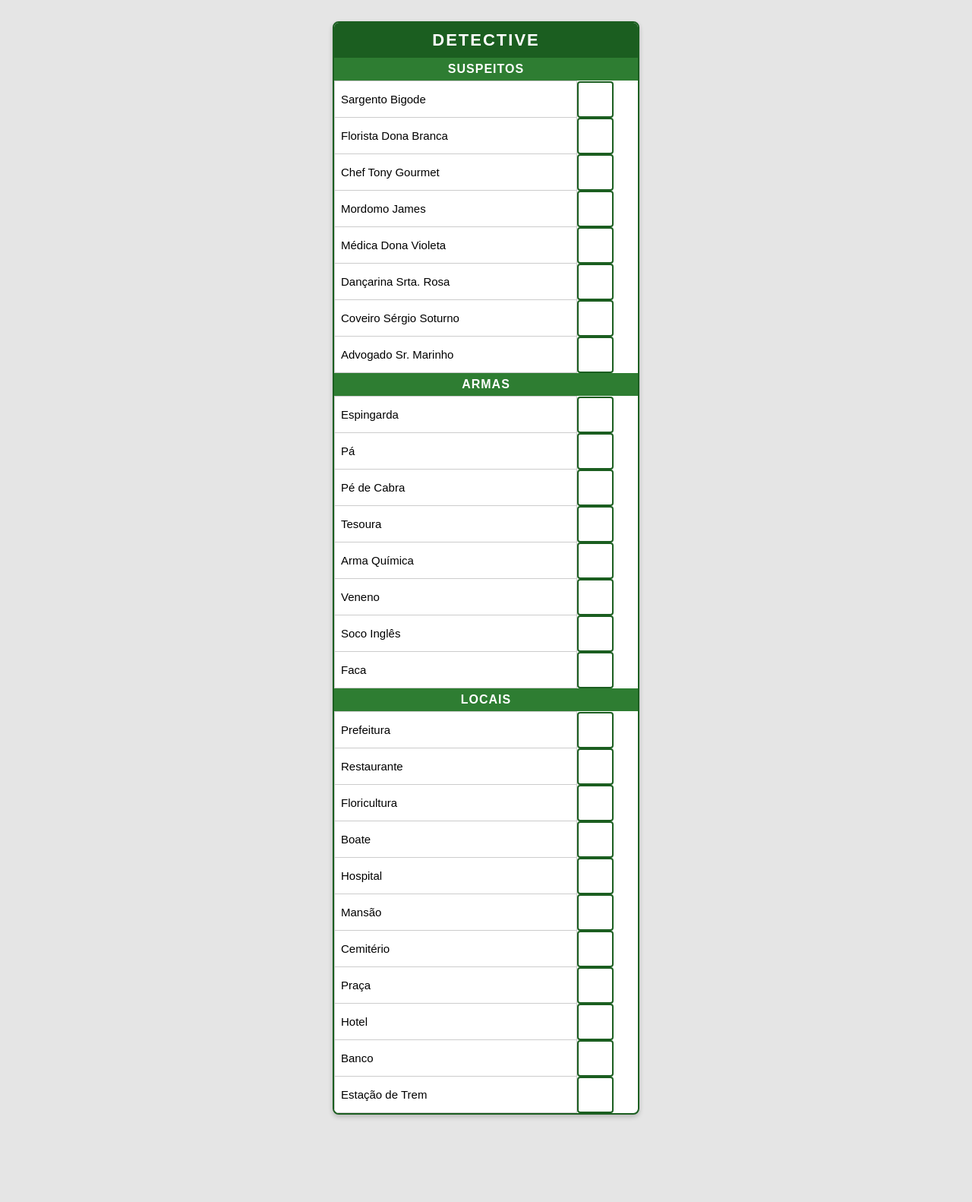
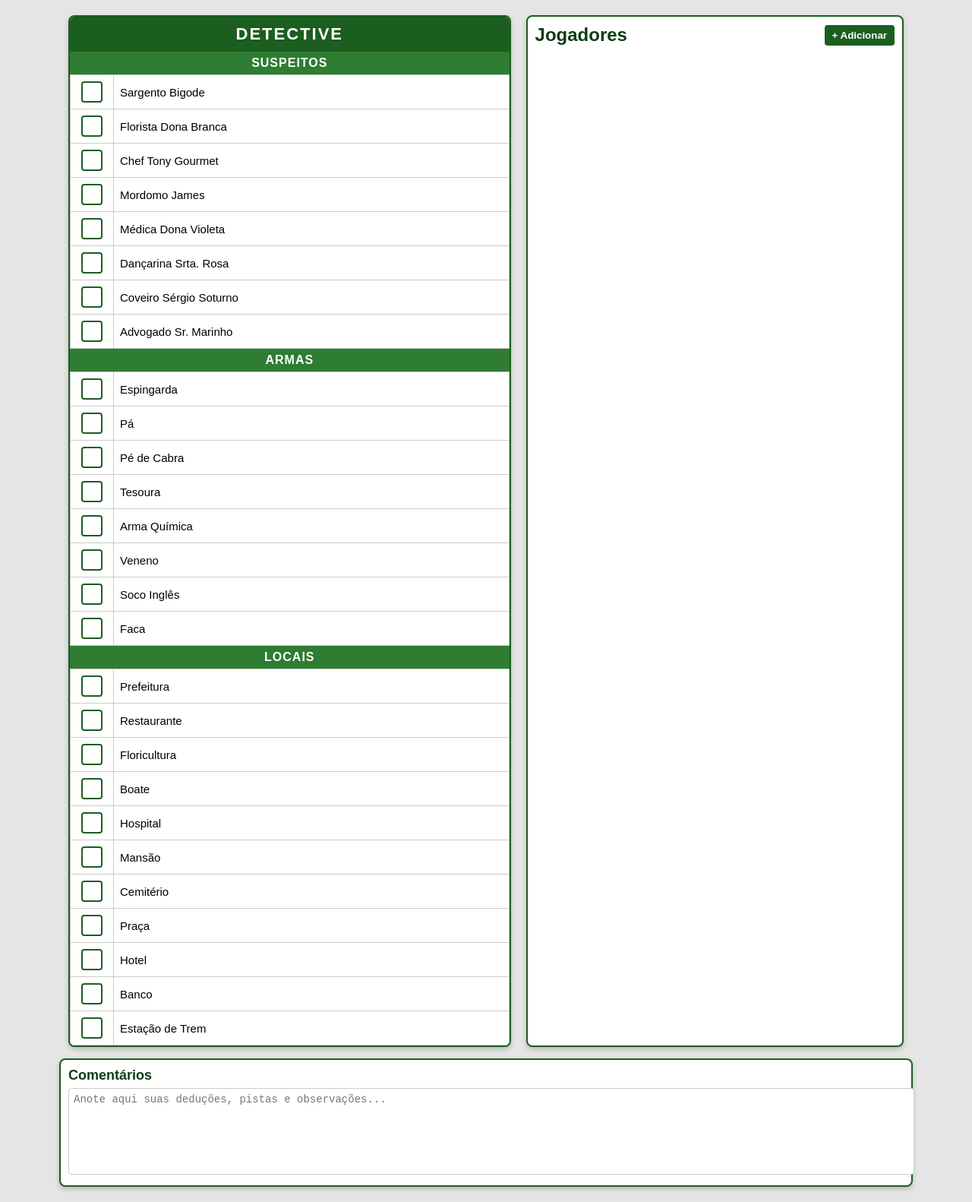
Before and after one commit to gabrielfkm/FinalBD_N2, a plain HTML site: page index.html in a window 1280 px wide. Shown: the whole page at 76% size. Before the commit the page ends 1495 px from the top, so only its background shows below. Drawn offline with Linux system fonts and the light colour scheme.

Commit message:
Update index.html

```diff
--- a/index.html
+++ b/index.html
@@ -9,21 +9,30 @@
       --verde: #1b5e20;
       --verde-claro: #2e7d32;
       --verde-escuro: #0d3d14;
+      --cinza: #f5f5f5;
     }
 
     body {
       font-family: Arial, sans-serif;
       background: #e5e5e5;
       display: flex;
-      justify-content: center;
+      flex-direction: column;
+      align-items: center;
       padding: 20px;
+      margin: 0;
+    }
+
+    .container {
+      display: flex;
+      gap: 20px;
+      width: 100%;
+      max-width: 1100px;
     }
 
     .cartela {
       background: white;
       border: 2px solid var(--verde);
-      width: 100%;
-      max-width: 400px;
+      width: 55%;
       box-shadow: 0 3px 6px rgba(0,0,0,0.2);
       border-radius: 8px;
       overflow: hidden;
@@ -61,12 +70,13 @@
     }
 
     td:first-child {
-      width: 80%;
+      width: 40px;
+      text-align: center;
     }
 
     .checkbox {
-      width: 28px;
-      height: 28px;
+      width: 24px;
+      height: 24px;
       border: 2px solid var(--verde);
       border-radius: 4px;
       cursor: pointer;
@@ -78,6 +88,7 @@
       user-select: none;
       color: transparent;
       transition: all 0.2s;
+      margin: auto;
     }
 
     .checked {
@@ -85,79 +96,261 @@
       color: white;
     }
 
-    /* Responsividade */
-    @media (max-width: 500px) {
-      .cartela {
-        max-width: 95%;
+    /* Área de jogadores */
+    .jogadores {
+      background: white;
+      border: 2px solid var(--verde);
+      width: 45%;
+      box-shadow: 0 3px 6px rgba(0,0,0,0.2);
+      border-radius: 8px;
+      padding: 10px;
+      display: flex;
+      flex-direction: column;
+      gap: 10px;
     }
 
-      td {
-        font-size: 14px;
-        padding: 6px;
+    .jogadores-header {
+      display: flex;
+      justify-content: space-between;
+      align-items: center;
+      margin-bottom: 10px;
     }
 
-      .checkbox {
-        width: 24px;
-        height: 24px;
-        font-size: 16px;
+    .jogadores-header h2 {
+      margin: 0;
+      color: var(--verde-escuro);
+    }
+
+    .btn-add {
+      padding: 6px 10px;
+      background: var(--verde);
+      color: white;
+      border: none;
+      border-radius: 4px;
+      cursor: pointer;
+      font-weight: bold;
+      transition: 0.3s;
+    }
+
+    .btn-add:hover {
+      background: var(--verde-claro);
+    }
+
+    .jogador {
+      background: var(--cinza);
+      border-radius: 8px;
+      overflow: hidden;
+      box-shadow: 0 2px 4px rgba(0,0,0,0.1);
+    }
+
+    .jogador-header {
+      background: var(--verde-claro);
+      color: white;
+      padding: 10px;
+      display: flex;
+      justify-content: space-between;
+      align-items: center;
+      cursor: pointer;
+    }
+
+    .jogador-header h3 {
+      margin: 0;
+    }
+
+    .btn-remove {
+      background: #c62828;
+      border: none;
+      color: white;
+      padding: 4px 8px;
+      border-radius: 4px;
+      cursor: pointer;
+      font-size: 13px;
+    }
+
+    .btn-remove:hover {
+      background: #b71c1c;
+    }
+
+    .jogador-body {
+      display: none;
+      padding: 10px;
+      background: white;
+      border-top: 1px solid #ccc;
+    }
+
+    .categoria {
+      margin-bottom: 10px;
+    }
+
+    .categoria h4 {
+      margin-bottom: 6px;
+      color: var(--verde-escuro);
+    }
+
+    .categoria label {
+      display: flex;
+      align-items: center;
+      gap: 8px;
+      margin-bottom: 4px;
+      cursor: pointer;
+    }
+
+    .comentarios {
+      margin-top: 15px;
+      background: white;
+      border: 2px solid var(--verde);
+      border-radius: 8px;
+      padding: 10px;
+      box-shadow: 0 3px 6px rgba(0,0,0,0.2);
+      max-width: 1100px;
+      width: 100%;
+    }
+
+    .comentarios h3 {
+      margin: 0 0 6px 0;
+      font-size: 18px;
+      color: var(--verde-escuro);
+    }
+
+    .comentarios textarea {
+      width: 100%;
+      height: 100px;
+      border: 1px solid #ccc;
+      border-radius: 4px;
+      padding: 6px;
+      font-size: 14px;
+      resize: none;
+    }
+
+    @media (max-width: 900px) {
+      .container {
+        flex-direction: column;
+      }
+      .cartela, .jogadores {
+        width: 100%;
       }
     }
   </style>
 </head>
 <body>
+  <div class="container">
+    <!-- Cartela -->
     <div class="cartela">
       <div class="titulo">DETECTIVE</div>
 
       <!-- Suspeitos -->
       <div class="secao-nome">SUSPEITOS</div>
       <table>
-      <tr><td>Sargento Bigode</td><td class="checkbox">X</td></tr>
-      <tr><td>Florista Dona Branca</td><td class="checkbox">X</td></tr>
-      <tr><td>Chef Tony Gourmet</td><td class="checkbox">X</td></tr>
-      <tr><td>Mordomo James</td><td class="checkbox">X</td></tr>
-      <tr><td>Médica Dona Violeta</td><td class="checkbox">X</td></tr>
-      <tr><td>Dançarina Srta. Rosa</td><td class="checkbox">X</td></tr>
-      <tr><td>Coveiro Sérgio Soturno</td><td class="checkbox">X</td></tr>
-      <tr><td>Advogado Sr. Marinho</td><td class="checkbox">X</td></tr>
+        <tr><td><div class="checkbox"></div></td><td>Sargento Bigode</td></tr>
+        <tr><td><div class="checkbox"></div></td><td>Florista Dona Branca</td></tr>
+        <tr><td><div class="checkbox"></div></td><td>Chef Tony Gourmet</td></tr>
+        <tr><td><div class="checkbox"></div></td><td>Mordomo James</td></tr>
+        <tr><td><div class="checkbox"></div></td><td>Médica Dona Violeta</td></tr>
+        <tr><td><div class="checkbox"></div></td><td>Dançarina Srta. Rosa</td></tr>
+        <tr><td><div class="checkbox"></div></td><td>Coveiro Sérgio Soturno</td></tr>
+        <tr><td><div class="checkbox"></div></td><td>Advogado Sr. Marinho</td></tr>
       </table>
 
       <!-- Armas -->
       <div class="secao-nome">ARMAS</div>
       <table>
-      <tr><td>Espingarda</td><td class="checkbox">X</td></tr>
-      <tr><td>Pá</td><td class="checkbox">X</td></tr>
-      <tr><td>Pé de Cabra</td><td class="checkbox">X</td></tr>
-      <tr><td>Tesoura</td><td class="checkbox">X</td></tr>
-      <tr><td>Arma Química</td><td class="checkbox">X</td></tr>
-      <tr><td>Veneno</td><td class="checkbox">X</td></tr>
-      <tr><td>Soco Inglês</td><td class="checkbox">X</td></tr>
-      <tr><td>Faca</td><td class="checkbox">X</td></tr>
+        <tr><td><div class="checkbox"></div></td><td>Espingarda</td></tr>
+        <tr><td><div class="checkbox"></div></td><td>Pá</td></tr>
+        <tr><td><div class="checkbox"></div></td><td>Pé de Cabra</td></tr>
+        <tr><td><div class="checkbox"></div></td><td>Tesoura</td></tr>
+        <tr><td><div class="checkbox"></div></td><td>Arma Química</td></tr>
+        <tr><td><div class="checkbox"></div></td><td>Veneno</td></tr>
+        <tr><td><div class="checkbox"></div></td><td>Soco Inglês</td></tr>
+        <tr><td><div class="checkbox"></div></td><td>Faca</td></tr>
       </table>
 
       <!-- Locais -->
       <div class="secao-nome">LOCAIS</div>
       <table>
-      <tr><td>Prefeitura</td><td class="checkbox">X</td></tr>
-      <tr><td>Restaurante</td><td class="checkbox">X</td></tr>
-      <tr><td>Floricultura</td><td class="checkbox">X</td></tr>
-      <tr><td>Boate</td><td class="checkbox">X</td></tr>
-      <tr><td>Hospital</td><td class="checkbox">X</td></tr>
-      <tr><td>Mansão</td><td class="checkbox">X</td></tr>
-      <tr><td>Cemitério</td><td class="checkbox">X</td></tr>
-      <tr><td>Praça</td><td class="checkbox">X</td></tr>
-      <tr><td>Hotel</td><td class="checkbox">X</td></tr>
-      <tr><td>Banco</td><td class="checkbox">X</td></tr>
-      <tr><td>Estação de Trem</td><td class="checkbox">X</td></tr>
+        <tr><td><div class="checkbox"></div></td><td>Prefeitura</td></tr>
+        <tr><td><div class="checkbox"></div></td><td>Restaurante</td></tr>
+        <tr><td><div class="checkbox"></div></td><td>Floricultura</td></tr>
+        <tr><td><div class="checkbox"></div></td><td>Boate</td></tr>
+        <tr><td><div class="checkbox"></div></td><td>Hospital</td></tr>
+        <tr><td><div class="checkbox"></div></td><td>Mansão</td></tr>
+        <tr><td><div class="checkbox"></div></td><td>Cemitério</td></tr>
+        <tr><td><div class="checkbox"></div></td><td>Praça</td></tr>
+        <tr><td><div class="checkbox"></div></td><td>Hotel</td></tr>
+        <tr><td><div class="checkbox"></div></td><td>Banco</td></tr>
+        <tr><td><div class="checkbox"></div></td><td>Estação de Trem</td></tr>
       </table>
     </div>
 
+    <!-- Jogadores Dinâmicos -->
+    <div class="jogadores">
+      <div class="jogadores-header">
+        <h2>Jogadores</h2>
+        <button class="btn-add" onclick="adicionarJogador()">+ Adicionar</button>
+      </div>
+      <div id="lista-jogadores"></div>
+    </div>
+  </div>
+
+  <!-- Comentários -->
+  <div class="comentarios">
+    <h3>Comentários</h3>
+    <textarea placeholder="Anote aqui suas deduções, pistas e observações..."></textarea>
+  </div>
+
   <script>
-    // Alterna cor e X ao clicar
+    // Alterna cor e check na cartela principal
     document.querySelectorAll(".checkbox").forEach(box => {
       box.addEventListener("click", () => {
         box.classList.toggle("checked");
+        box.textContent = box.classList.contains("checked") ? "✔" : "";
       });
     });
+
+    // Listas fixas
+    const pessoas = ["Sargento Bigode","Florista Dona Branca","Chef Tony Gourmet","Mordomo James","Médica Dona Violeta","Dançarina Srta. Rosa","Coveiro Sérgio Soturno","Advogado Sr. Marinho"];
+    const armas = ["Espingarda","Pá","Pé de Cabra","Tesoura","Arma Química","Veneno","Soco Inglês","Faca"];
+    const locais = ["Prefeitura","Restaurante","Floricultura","Boate","Hospital","Mansão","Cemitério","Praça","Hotel","Banco","Estação de Trem"];
+
+    let contadorJogadores = 0;
+
+    function criarLista(titulo, itens) {
+      let html = `<div class="categoria"><h4>${titulo}</h4>`;
+      itens.forEach(item => {
+        html += `<label><input type="checkbox"> ${item}</label>`;
+      });
+      html += "</div>";
+      return html;
+    }
+
+    function adicionarJogador() {
+      contadorJogadores++;
+      const container = document.createElement("div");
+      container.classList.add("jogador");
+
+      container.innerHTML = `
+        <div class="jogador-header" onclick="toggleJogador(this)">
+          <h3>Jogador ${contadorJogadores}</h3>
+          <button class="btn-remove" onclick="removerJogador(this, event)">Remover</button>
+        </div>
+        <div class="jogador-body">
+          ${criarLista("Pessoas", pessoas)}
+          ${criarLista("Armas", armas)}
+          ${criarLista("Locais", locais)}
+        </div>
+      `;
+
+      document.getElementById("lista-jogadores").appendChild(container);
+    }
+
+    function removerJogador(botao, event) {
+      event.stopPropagation();
+      botao.closest(".jogador").remove();
+    }
+
+    function toggleJogador(header) {
+      const body = header.nextElementSibling;
+      body.style.display = body.style.display === "block" ? "none" : "block";
+    }
   </script>
 </body>
 </html>
```
Lines whose indentation alone changed are shown as unchanged.
